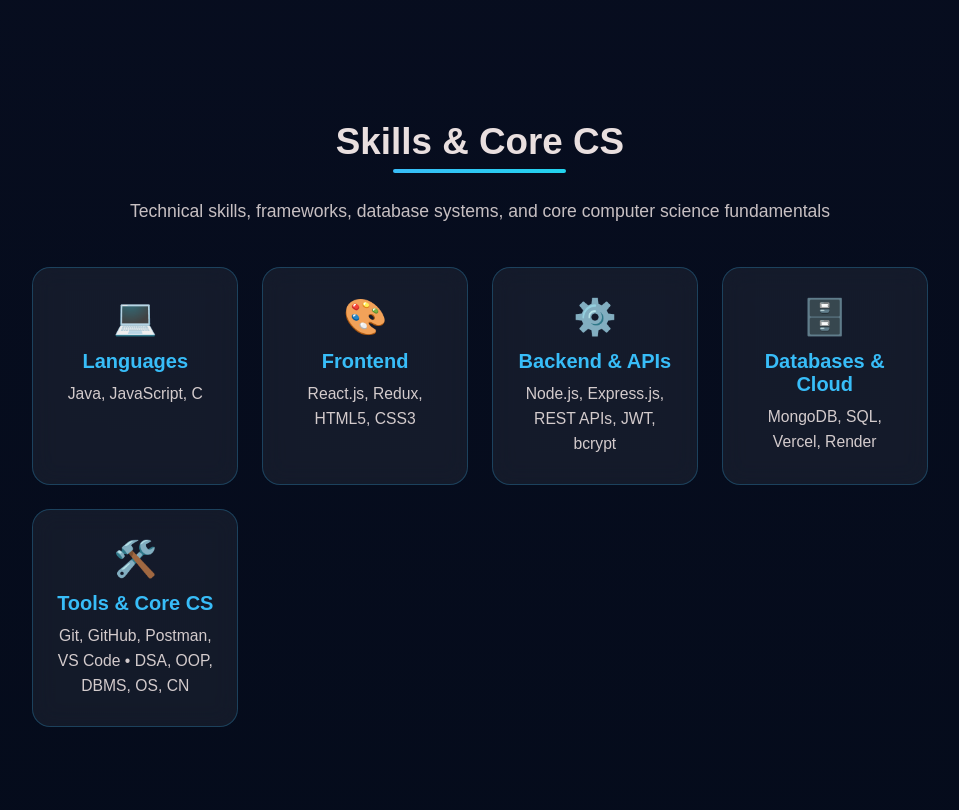
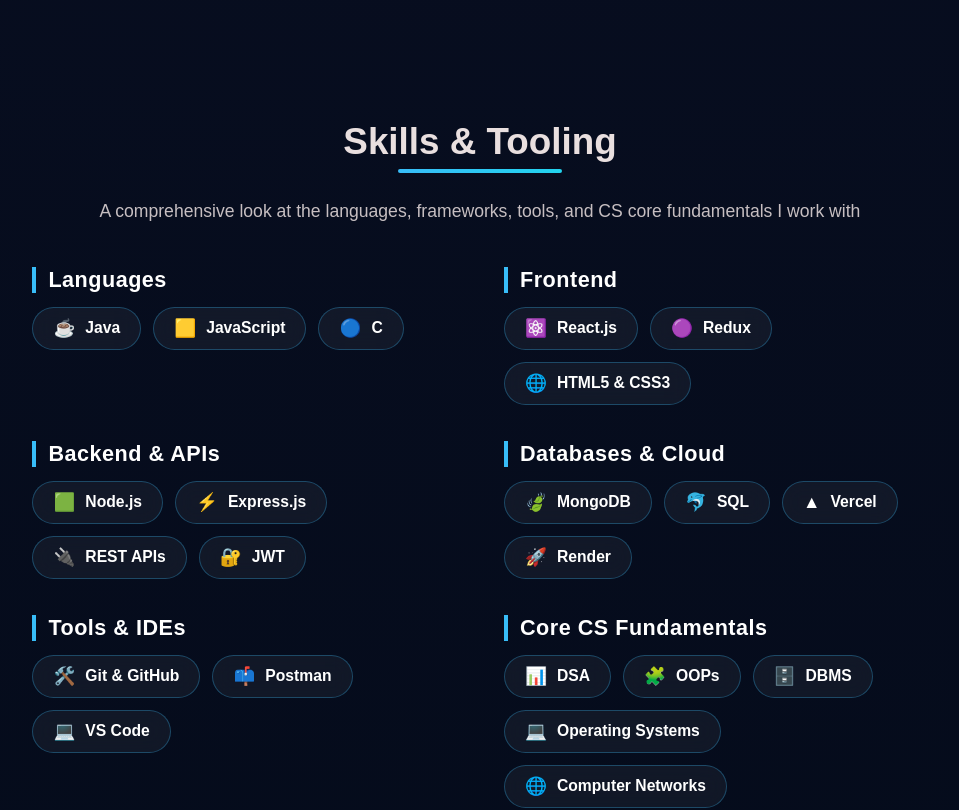
Before and after one commit to KANHAIYASINGH337/portfolio, a React (Create React App) app: page / in a window 1280 px wide. Shown: the part 1600-2410 px from the top of the page, without its empty margins (160-1119 px from the left). Built offline with nearby package versions, Linux system fonts and the light colour scheme.

Commit message:
feat: redesign skills section into pill badges and add floating animation

```diff
--- a/src/App.css
+++ b/src/App.css
@@ -209,13 +209,20 @@
   color: #020617;
 }
 
+@keyframes float {
+  0% { transform: translateY(0px); }
+  50% { transform: translateY(-10px); }
+  100% { transform: translateY(0px); }
+}
+
 .profile-ring {
-  width: 285px;
-  height: 350px;
+  width: 300px;
+  height: 365px;
   border-radius: 24px;
   overflow: hidden;
   border: 4px solid #38bdf8;
-  box-shadow: 0 0 25px rgba(56, 189, 248, 0.4);
+  box-shadow: 0 0 35px rgba(56, 189, 248, 0.45);
+  animation: float 4s ease-in-out infinite;
 }
 
 .profile-ring img {
@@ -316,54 +323,74 @@
   text-align: center;
 }
 
-.skills-cards {
+.skills-pill-grid {
   margin-top: 45px;
   display: grid;
-  grid-template-columns: repeat(auto-fit, minmax(190px, 1fr));
-  gap: 24px;
+  grid-template-columns: repeat(2, 1fr);
+  gap: 36px 48px;
+  text-align: left;
 }
 
-.skill-card {
-  border-radius: 18px;
-  padding: 28px 20px;
-  transition: 0.35s ease;
-  backdrop-filter: blur(12px);
+.skill-category-box {
+  display: flex;
+  flex-direction: column;
+  gap: 14px;
 }
 
-.dark .skill-card {
-  background: rgba(255, 255, 255, 0.06);
-  border: 1px solid rgba(56, 189, 248, 0.25);
+.skill-category-title {
+  font-size: 1.35rem;
+  font-weight: 700;
+  color: #ffffff;
+  border-left: 4px solid #38bdf8;
+  padding-left: 12px;
+  letter-spacing: 0.5px;
 }
 
-.light .skill-card {
-  background: #ffffff;
-  border: 1px solid #e2e8f0;
-  box-shadow: 0 4px 15px rgba(0, 0, 0, 0.04);
+.light .skill-category-title {
+  color: #0f172a;
+  border-left-color: #0284c7;
 }
 
-.skill-card:hover {
-  transform: translateY(-8px);
-  box-shadow: 0 15px 35px rgba(56, 189, 248, 0.3);
+.skill-pills {
+  display: flex;
+  flex-wrap: wrap;
+  gap: 12px;
+}
+
+.skill-pill {
+  display: inline-flex;
+  align-items: center;
+  gap: 10px;
+  padding: 10px 20px;
+  border-radius: 30px;
+  font-size: 0.98rem;
+  font-weight: 550;
+  transition: all 0.3s ease;
+  cursor: default;
+}
+
+.dark .skill-pill {
+  background: rgba(255, 255, 255, 0.05);
+  border: 1px solid rgba(56, 189, 248, 0.3);
+  color: #ffffff;
+  backdrop-filter: blur(10px);
+}
+
+.light .skill-pill {
+  background: #ffffff;
+  border: 1px solid rgba(56, 189, 248, 0.25);
+  color: #0f172a;
+  box-shadow: 0 2px 10px rgba(0, 0, 0, 0.03);
+}
+
+.skill-pill:hover {
+  transform: translateY(-4px);
+  box-shadow: 0 0 20px rgba(56, 189, 248, 0.45);
   border-color: #38bdf8;
 }
 
-.skill-icon {
-  font-size: 2.2rem;
-  margin-bottom: 12px;
-}
-
-.skill-card h3 {
-  font-size: 1.25rem;
-  margin-bottom: 8px;
-  color: #38bdf8;
-}
-
-.light .skill-card h3 { color: #0284c7; }
-
-.skill-card p {
-  font-size: 0.98rem;
-  line-height: 1.6;
-  opacity: 0.9;
+.skill-pill-icon {
+  font-size: 1.1rem;
 }
 
 /* ===== PROJECTS ===== */
@@ -606,8 +633,9 @@
 
 /* ===== RESPONSIVE ===== */
 @media (max-width: 992px) {
-  .skills-cards {
-    grid-template-columns: repeat(2, 1fr);
+  .skills-pill-grid {
+    grid-template-columns: 1fr;
+    gap: 32px;
   }
 }
 
--- a/src/components/Skills.jsx
+++ b/src/components/Skills.jsx
@@ -1,43 +1,82 @@
 import "../App.css";
+
+const skillCategories = [
+  {
+    category: "Languages",
+    skills: [
+      { name: "Java", icon: "☕" },
+      { name: "JavaScript", icon: "🟨" },
+      { name: "C", icon: "🔵" },
+    ],
+  },
+  {
+    category: "Frontend",
+    skills: [
+      { name: "React.js", icon: "⚛️" },
+      { name: "Redux", icon: "🟣" },
+      { name: "HTML5 & CSS3", icon: "🌐" },
+    ],
+  },
+  {
+    category: "Backend & APIs",
+    skills: [
+      { name: "Node.js", icon: "🟩" },
+      { name: "Express.js", icon: "⚡" },
+      { name: "REST APIs", icon: "🔌" },
+      { name: "JWT", icon: "🔐" },
+    ],
+  },
+  {
+    category: "Databases & Cloud",
+    skills: [
+      { name: "MongoDB", icon: "🍃" },
+      { name: "SQL", icon: "🐬" },
+      { name: "Vercel", icon: "▲" },
+      { name: "Render", icon: "🚀" },
+    ],
+  },
+  {
+    category: "Tools & IDEs",
+    skills: [
+      { name: "Git & GitHub", icon: "🛠️" },
+      { name: "Postman", icon: "📫" },
+      { name: "VS Code", icon: "💻" },
+    ],
+  },
+  {
+    category: "Core CS Fundamentals",
+    skills: [
+      { name: "DSA", icon: "📊" },
+      { name: "OOPs", icon: "🧩" },
+      { name: "DBMS", icon: "🗄️" },
+      { name: "Operating Systems", icon: "💻" },
+      { name: "Computer Networks", icon: "🌐" },
+    ],
+  },
+];
 
 export default function Skills() {
   return (
     <section id="skills" className="skills-pro section">
-      <h2>Skills & Core CS</h2>
+      <h2>Skills & Tooling</h2>
       <p className="section-sub">
-        Technical skills, frameworks, database systems, and core computer science fundamentals
+        A comprehensive look at the languages, frameworks, tools, and CS core fundamentals I work with
       </p>
 
-      <div className="skills-cards">
-        <div className="skill-card">
-          <div className="skill-icon">💻</div>
-          <h3>Languages</h3>
-          <p>Java, JavaScript, C</p>
-        </div>
-
-        <div className="skill-card">
-          <div className="skill-icon">🎨</div>
-          <h3>Frontend</h3>
-          <p>React.js, Redux, HTML5, CSS3</p>
-        </div>
-
-        <div className="skill-card">
-          <div className="skill-icon">⚙️</div>
-          <h3>Backend & APIs</h3>
-          <p>Node.js, Express.js, REST APIs, JWT, bcrypt</p>
-        </div>
-
-        <div className="skill-card">
-          <div className="skill-icon">🗄️</div>
-          <h3>Databases & Cloud</h3>
-          <p>MongoDB, SQL, Vercel, Render</p>
-        </div>
-
-        <div className="skill-card">
-          <div className="skill-icon">🛠️</div>
-          <h3>Tools & Core CS</h3>
-          <p>Git, GitHub, Postman, VS Code • DSA, OOP, DBMS, OS, CN</p>
-        </div>
+      <div className="skills-pill-grid">
+        {skillCategories.map((group, idx) => (
+          <div key={idx} className="skill-category-box">
+            <h3 className="skill-category-title">{group.category}</h3>
+            <div className="skill-pills">
+              {group.skills.map((skill, sIdx) => (
+                <div key={sIdx} className="skill-pill">
+                  <span className="skill-pill-icon">{skill.icon}</span>
+                  <span className="skill-pill-name">{skill.name}</span>
+                </div>
+              ))}
+            </div>
+          </div>
+        ))}
       </div>
     </section>
   );
```
